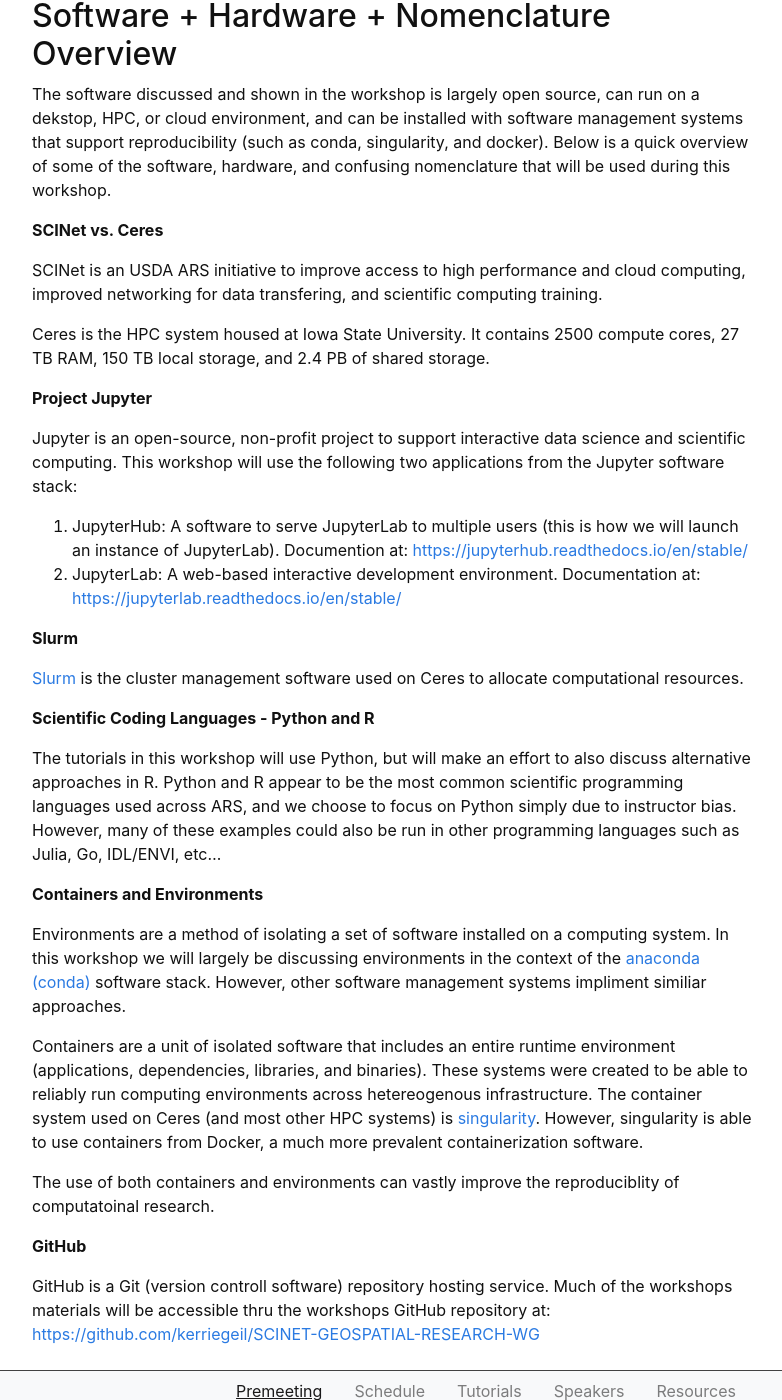
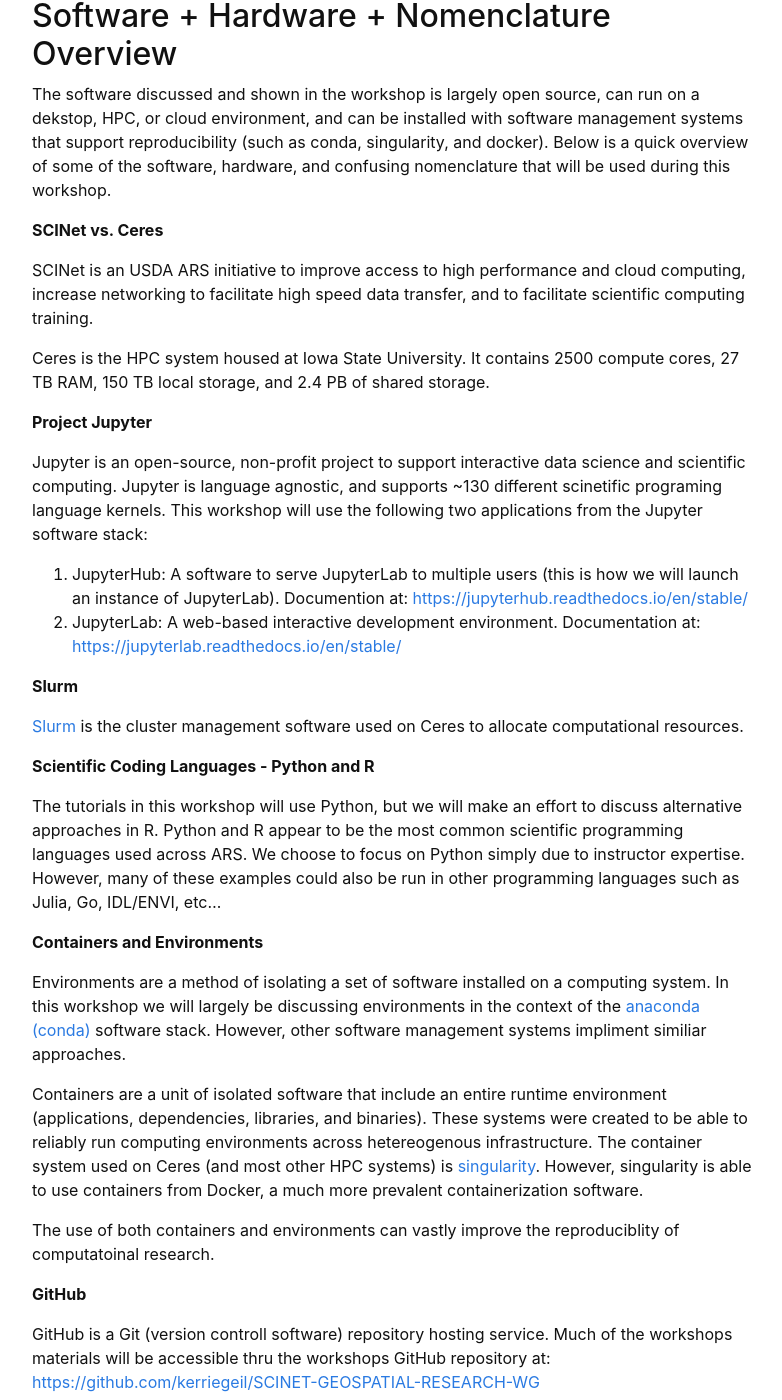
Before and after one commit to sstill88/SCINET-GEOSPATIAL-RESEARCH-WG, a Jekyll site: the page built from content/0-PreMeeting.md, in a window 1280 px wide and 1400 px high, scrolled down 796 px. Shown: the whole window, without its empty margins (248-1030 px from the left). Built offline with Jekyll 4.4.1, drawn with Linux system fonts in a browser that asks for light colours.

Commit message:
updating content

```diff
--- a/content/0-PreMeeting.md
+++ b/content/0-PreMeeting.md
@@ -12,15 +12,15 @@
 4. Familiarize yourself with the software.
 {% endcapture %}
 {% include card.md text=text header="PreMeeting Checklist" %}
----
 
+------
 ## Tutorials
 
 The tutorials span the range of beginner (new to SCINet/Ceres) to more advanced (Big Data and Machine Learning). If you have questions about the material, please do not hesitate to contact the organizing committee.
 
 In general, these tutorials assume some level of knowledge in scientific programming.
 
----
+------
 ## Ceres Access
 
 SCINet credentialing process: [https://scinet.usda.gov/guide/quickstart](https://scinet.usda.gov/guide/quickstart)
@@ -29,20 +29,20 @@
 
 If you have issues accessing Ceres (either thru SSH or JupyterHub) please attend the premeeting event (see the schedule) where the Virtual Research Support Core (VRSC) will be able to help trouble shoot any issues.
 
----
+------
 ## Software + Hardware + Nomenclature Overview
 
 The software discussed and shown in the workshop is largely open source, can run on a dekstop, HPC, or cloud environment, and can be installed with software management systems that support reproducibility (such as conda, singularity, and docker). Below is a quick overview of some of the software, hardware, and confusing nomenclature that will be used during this workshop.
 
 **SCINet vs. Ceres**
 
-SCINet is an USDA ARS initiative to improve access to high performance and cloud computing, improved networking for data transfering, and scientific computing training.
+SCINet is an USDA ARS initiative to improve access to high performance and cloud computing, increase networking to facilitate high speed data transfer, and to facilitate scientific computing training.
 
 Ceres is the HPC system housed at Iowa State University. It contains 2500 compute cores, 27 TB RAM, 150 TB local storage, and 2.4 PB of shared storage.
 
 **Project Jupyter**
 
-Jupyter is an open-source, non-profit project to support interactive data science and scientific computing. This workshop will use the following two applications from the Jupyter software stack:
+Jupyter is an open-source, non-profit project to support interactive data science and scientific computing. Jupyter is language agnostic, and supports ~130 different scinetific programing language kernels. This workshop will use the following two applications from the Jupyter software stack:
   1. JupyterHub: A software to serve JupyterLab to multiple users (this is how we will launch an instance of JupyterLab). Documention at: [https://jupyterhub.readthedocs.io/en/stable/](https://jupyterhub.readthedocs.io/en/stable/)
   2. JupyterLab: A web-based interactive development environment. Documentation at: [https://jupyterlab.readthedocs.io/en/stable/](https://jupyterlab.readthedocs.io/en/stable/)
 
@@ -52,13 +52,13 @@
 
 **Scientific Coding Languages - Python and R**
 
-The tutorials in this workshop will use Python, but will make an effort to also discuss alternative approaches in R. Python and R appear to be the most common scientific programming languages used across ARS, and we choose to focus on Python simply due to instructor bias. However, many of these examples could also be run in other programming languages such as Julia, Go, IDL/ENVI, etc...
+The tutorials in this workshop will use Python, but we will make an effort to discuss alternative approaches in R. Python and R appear to be the most common scientific programming languages used across ARS. We choose to focus on Python simply due to instructor expertise. However, many of these examples could also be run in other programming languages such as Julia, Go, IDL/ENVI, etc...
 
 **Containers and Environments**
 
 Environments are a method of isolating a set of software installed on a computing system. In this workshop we will largely be discussing environments in the context of the [anaconda (conda)](https://www.anaconda.com/products/individual) software stack. However, other software management systems impliment similiar approaches.
 
-Containers are a unit of isolated software that includes an entire runtime environment (applications, dependencies, libraries, and binaries). These systems were created to be able to reliably run computing environments across hetereogenous infrastructure. The container system used on Ceres (and most other HPC systems) is [singularity](https://sylabs.io/docs/). However, singularity is able to use containers from Docker, a much more prevalent containerization software.
+Containers are a unit of isolated software that include an entire runtime environment (applications, dependencies, libraries, and binaries). These systems were created to be able to reliably run computing environments across hetereogenous infrastructure. The container system used on Ceres (and most other HPC systems) is [singularity](https://sylabs.io/docs/). However, singularity is able to use containers from Docker, a much more prevalent containerization software.
 
 The use of both containers and environments can vastly improve the reproduciblity of computatoinal research.
 
```
Also changed, not shown: content/1-schedule.md (+6 -6 lines), content/2-tutorials.md (+8 -8 lines), index.md (+4 -2 lines).
